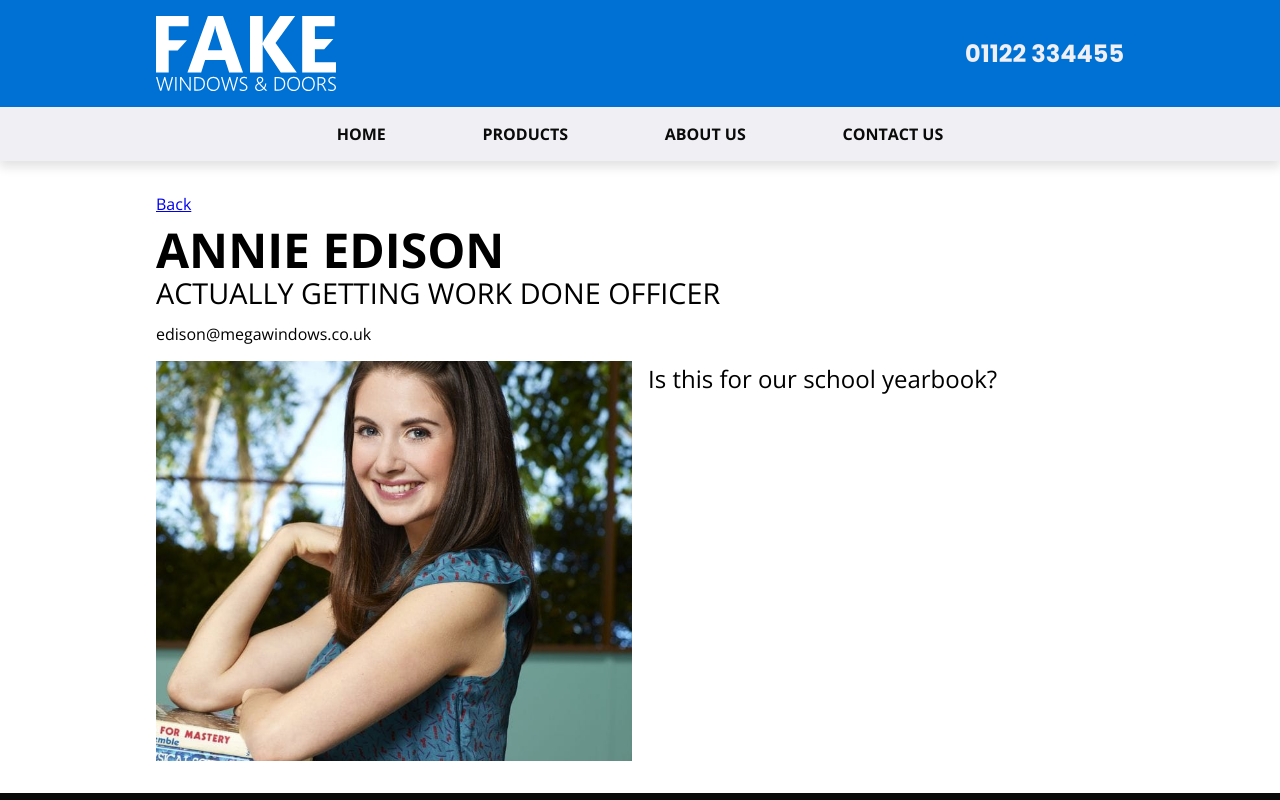
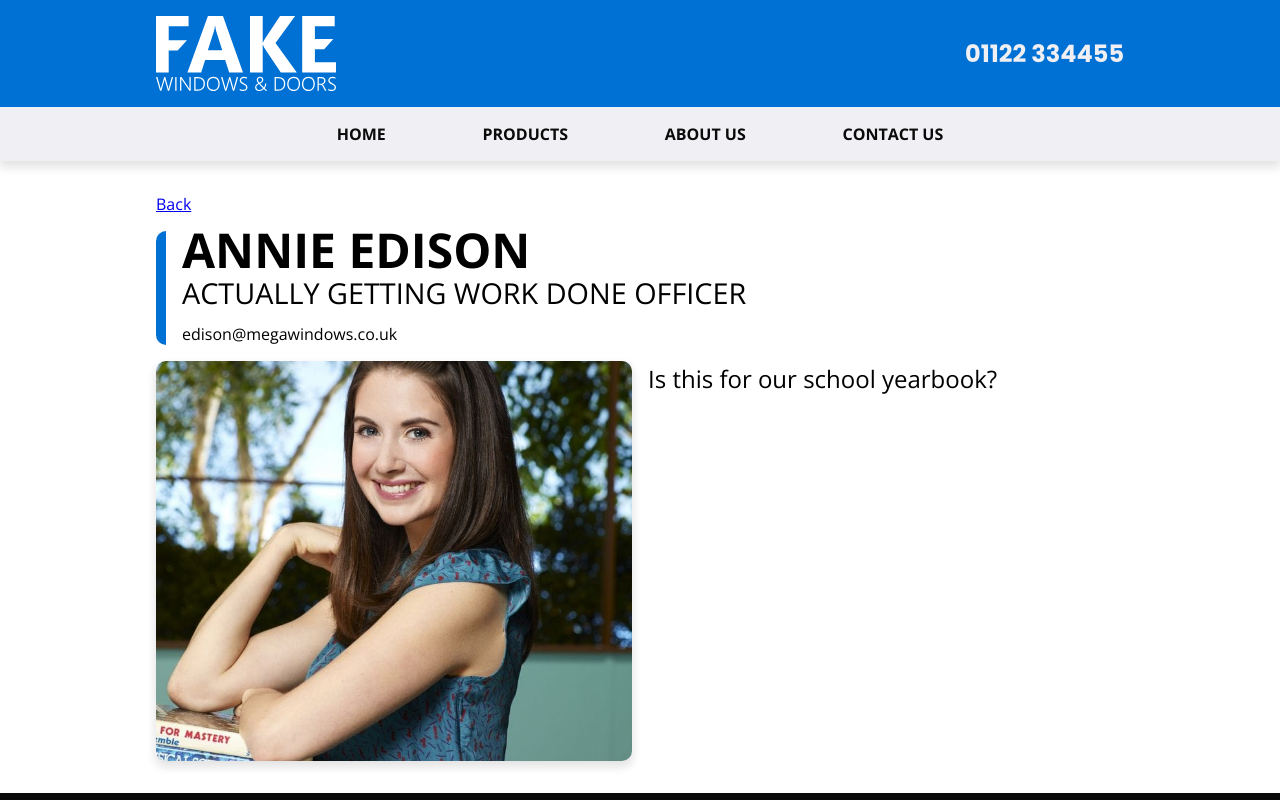
Before and after one commit to rubicon2/react-router-practice, a React (Vite) app: page /about-us/annie-edison in a window 1280 px wide. Shown: the top 800 px of the page. Built offline with nearby package versions, Linux system fonts and the light colour scheme.

Commit message:
Improve style of meet the team and profile pages

```diff
--- a/src/routes/profile/_index.scss
+++ b/src/routes/profile/_index.scss
@@ -1,6 +1,9 @@
 .profile {
   &--heading {
     margin: 1rem 0;
+    padding-left: 1rem;
+    border-left: 10px solid var(--banner-color);
+    border-radius: 10px;
   }
 
   &--name,
@@ -33,5 +36,8 @@
     height: 400px;
     width: 100%;
     object-fit: cover;
+
+    border-radius: 10px;
+    box-shadow: 0px 5px 10px 1px rgba(20, 20, 20, 0.123);
   }
 }
--- a/src/routes/profile/index.jsx
+++ b/src/routes/profile/index.jsx
@@ -22,8 +22,9 @@ export default function Profile() {
       <div className="profile--heading">
         <h1 className="profile--name">{member.name}</h1>
         <div className="profile--job-title">{member.jobTitle}</div>
+        <div className="profile--email">{member.email}</div>
       </div>
-      <div className="profile--email">{member.email}</div>
+
       <div className="grid-two-col profile--grid">
         <img className="profile--photo" src={member.photoUrl} />
         <p className="main-p no-margin">{member.bio}</p>
--- a/src/routes/teamCard/_index.scss
+++ b/src/routes/teamCard/_index.scss
@@ -3,6 +3,10 @@
     height: 200px;
     width: 100%;
     object-fit: cover;
+
+    border-left: 10px solid var(--banner-color);
+    border-radius: 10px;
+    box-shadow: 0px 5px 10px 1px rgba(20, 20, 20, 0.123);
   }
 
   &--name,
```
